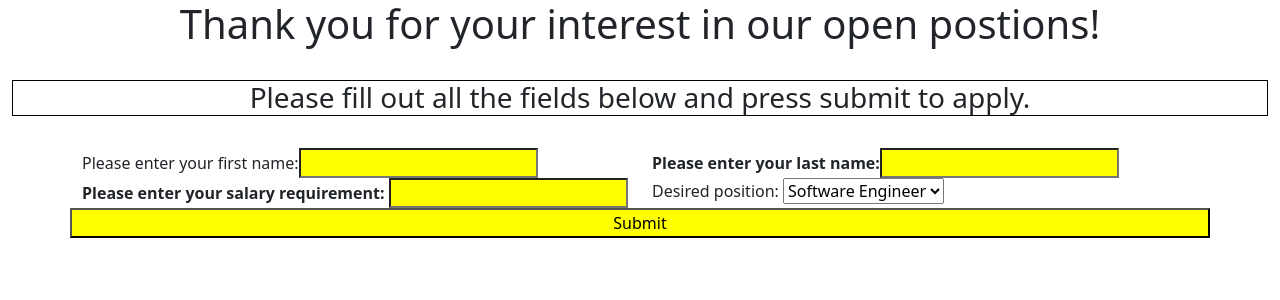
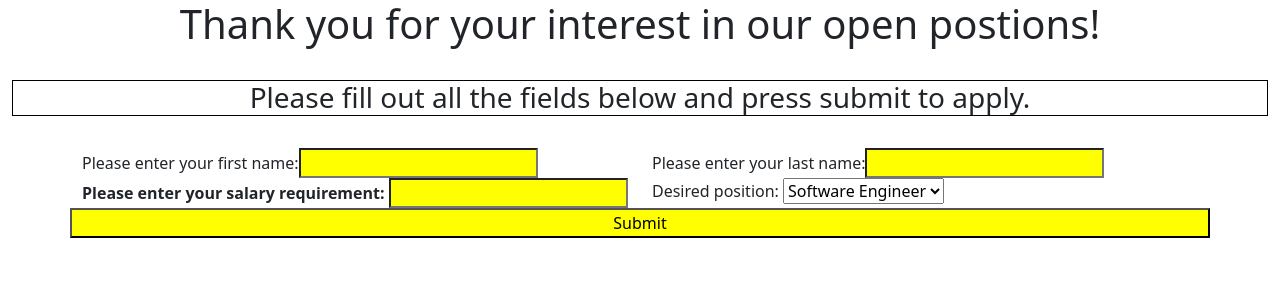
Before and after one commit to acraftyhobbit/flask-assessment, a Flask app: page /application-form in a window 1280 px wide. Shown: the top 300 px of the page. Run offline with Flask 2, Linux system fonts and the light colour scheme; some libraries are stand-ins or nearby versions.

Commit message:
bold fix

```diff
--- a/static/styles.css
+++ b/static/styles.css
@@ -13,6 +13,3 @@ h1{
 h2{
     text-align: center;
 }
-.last-name{
-    font-weight: bold;
-}
```
